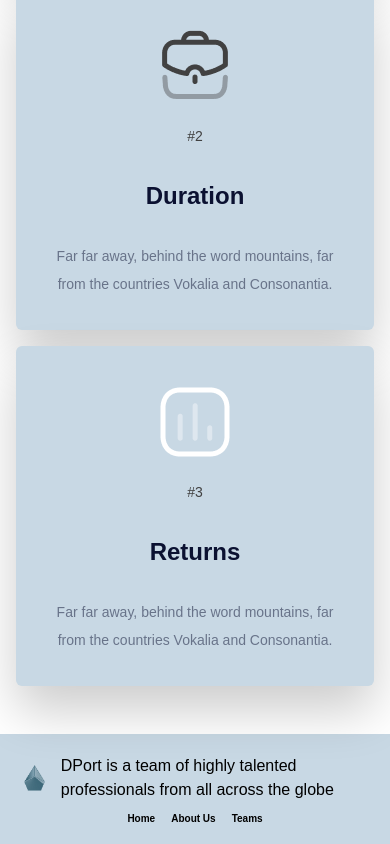
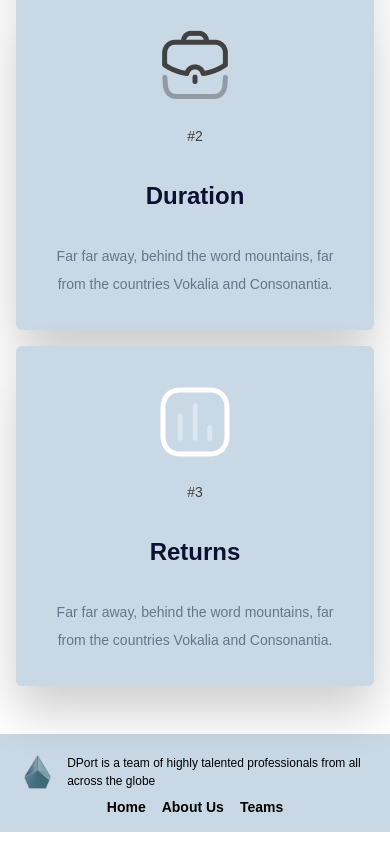
Before and after one commit to JavaidAhmadKhan/DPort-landing-page, a Next.js app: page / in a window 390 px wide. Shown: the part 2691-3535 px from the top of the page. Built offline with nearby package versions, Linux system fonts and the light colour scheme.

Commit message:
fixed footer issue

```diff
--- a/components/Footer.js
+++ b/components/Footer.js
@@ -13,13 +13,13 @@ const Footer = () => {
           </Link>
         </div>
         <div>
-          <p>
+          <p className="text-[12px] md:text-[14px] lg:text-[14px]">
             DPort is a team of highly talented professionals from all across the
             globe
           </p>
         </div>
       </div>
-      <ul className="flex items-center justify-center gap-4 md:justify-center lg:justify-end  md:gap-4 lg:gap-6 font-semibold text-[10px] md:text-[14px] lg:text-[14px] leading-[10px] md:leading-[18px] lg:leading-[21px] mt-3">
+      <ul className="flex items-center justify-center gap-4 md:justify-center lg:justify-end  md:gap-4 lg:gap-6 font-semibold text-[14px] leading-[10px] md:leading-[18px] lg:leading-[21px] mt-3">
         <li>Home</li>
         <li>About Us</li>
         <li>Teams</li>
```
